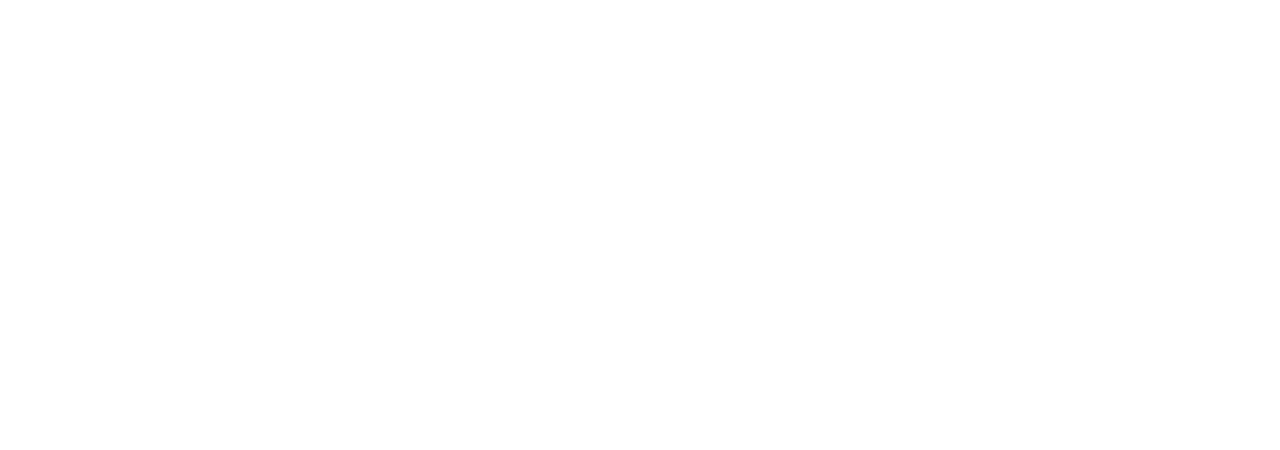
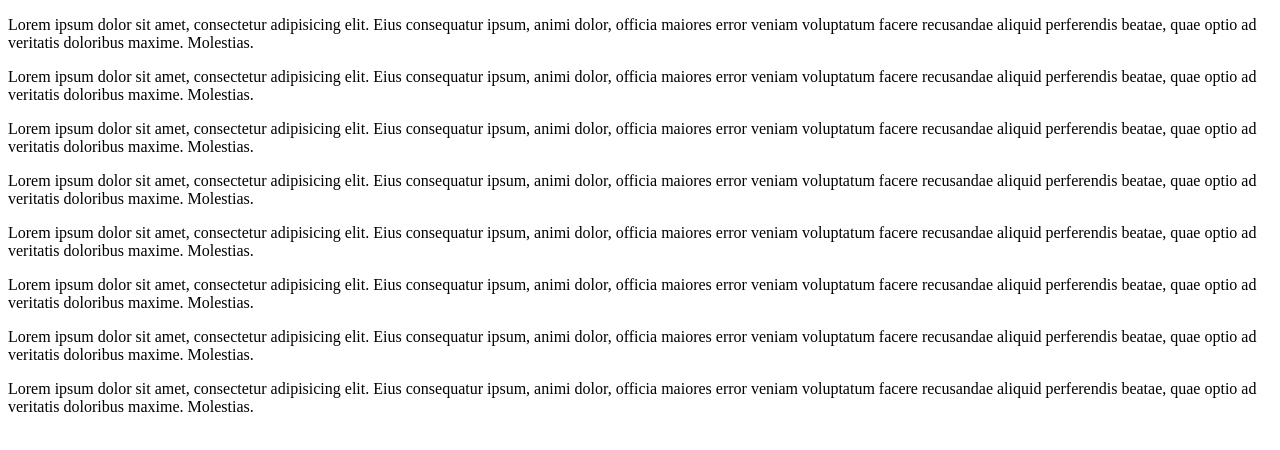
Before and after one commit to MarioAprendiz/git, a plain HTML site: page index.html in a window 1280 px wide. Drawn offline with Linux system fonts and the light colour scheme.

Commit message:
3ro agregar parrafos en index,html (v0.2) y resetear estilos en estilos.css(v0.2)

```diff
--- a/index.html
+++ b/index.html
@@ -5,6 +5,13 @@
 	<title>Document</title>
 </head>
 <body>
-
+	<p>Lorem ipsum dolor sit amet, consectetur adipisicing elit. Eius consequatur ipsum, animi dolor, officia maiores error veniam voluptatum facere recusandae aliquid perferendis beatae, quae optio ad veritatis doloribus maxime. Molestias.</p>
+	<p>Lorem ipsum dolor sit amet, consectetur adipisicing elit. Eius consequatur ipsum, animi dolor, officia maiores error veniam voluptatum facere recusandae aliquid perferendis beatae, quae optio ad veritatis doloribus maxime. Molestias.</p>
+	<p>Lorem ipsum dolor sit amet, consectetur adipisicing elit. Eius consequatur ipsum, animi dolor, officia maiores error veniam voluptatum facere recusandae aliquid perferendis beatae, quae optio ad veritatis doloribus maxime. Molestias.</p>
+	<p>Lorem ipsum dolor sit amet, consectetur adipisicing elit. Eius consequatur ipsum, animi dolor, officia maiores error veniam voluptatum facere recusandae aliquid perferendis beatae, quae optio ad veritatis doloribus maxime. Molestias.</p>
+	<p>Lorem ipsum dolor sit amet, consectetur adipisicing elit. Eius consequatur ipsum, animi dolor, officia maiores error veniam voluptatum facere recusandae aliquid perferendis beatae, quae optio ad veritatis doloribus maxime. Molestias.</p>
+	<p>Lorem ipsum dolor sit amet, consectetur adipisicing elit. Eius consequatur ipsum, animi dolor, officia maiores error veniam voluptatum facere recusandae aliquid perferendis beatae, quae optio ad veritatis doloribus maxime. Molestias.</p>
+	<p>Lorem ipsum dolor sit amet, consectetur adipisicing elit. Eius consequatur ipsum, animi dolor, officia maiores error veniam voluptatum facere recusandae aliquid perferendis beatae, quae optio ad veritatis doloribus maxime. Molestias.</p>
+	<p>Lorem ipsum dolor sit amet, consectetur adipisicing elit. Eius consequatur ipsum, animi dolor, officia maiores error veniam voluptatum facere recusandae aliquid perferendis beatae, quae optio ad veritatis doloribus maxime. Molestias.</p>
 </body>
 </html>
--- a/styles/estilos.css
+++ b/styles/estilos.css
@@ -1,3 +1,5 @@
 *{
-
+	padding:  0;
+	margin: 0;
+	box-sizing: border-box;
 }
```
